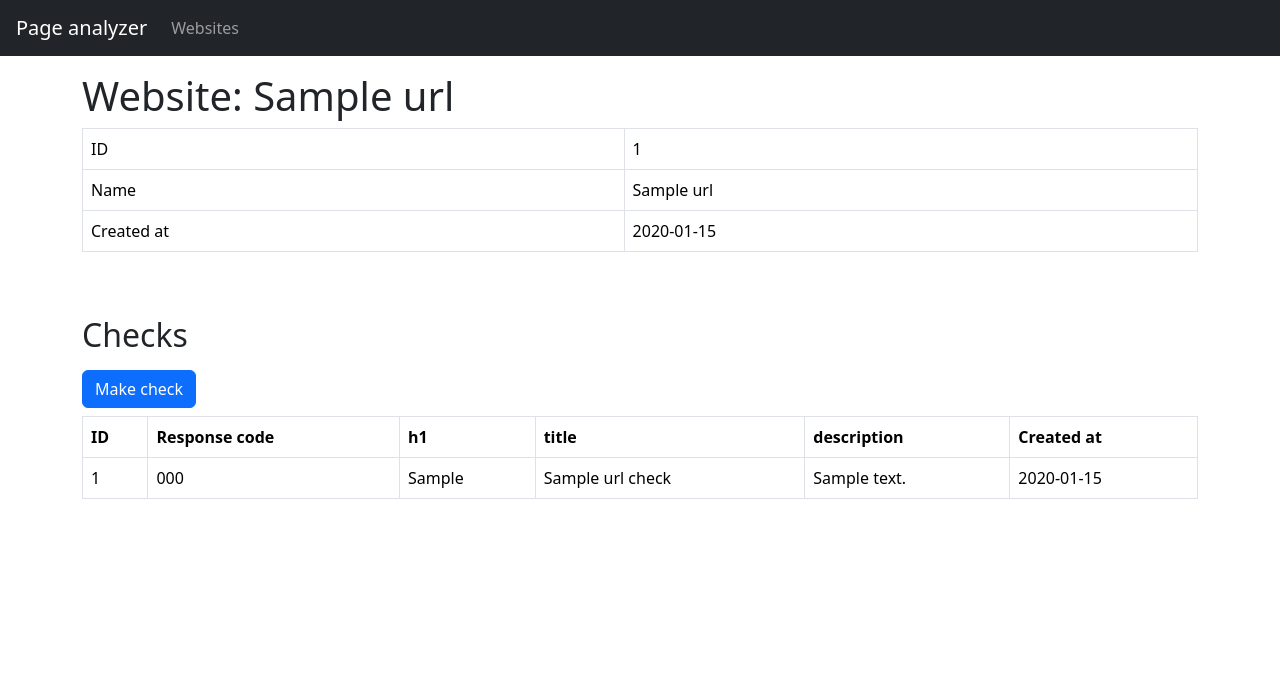
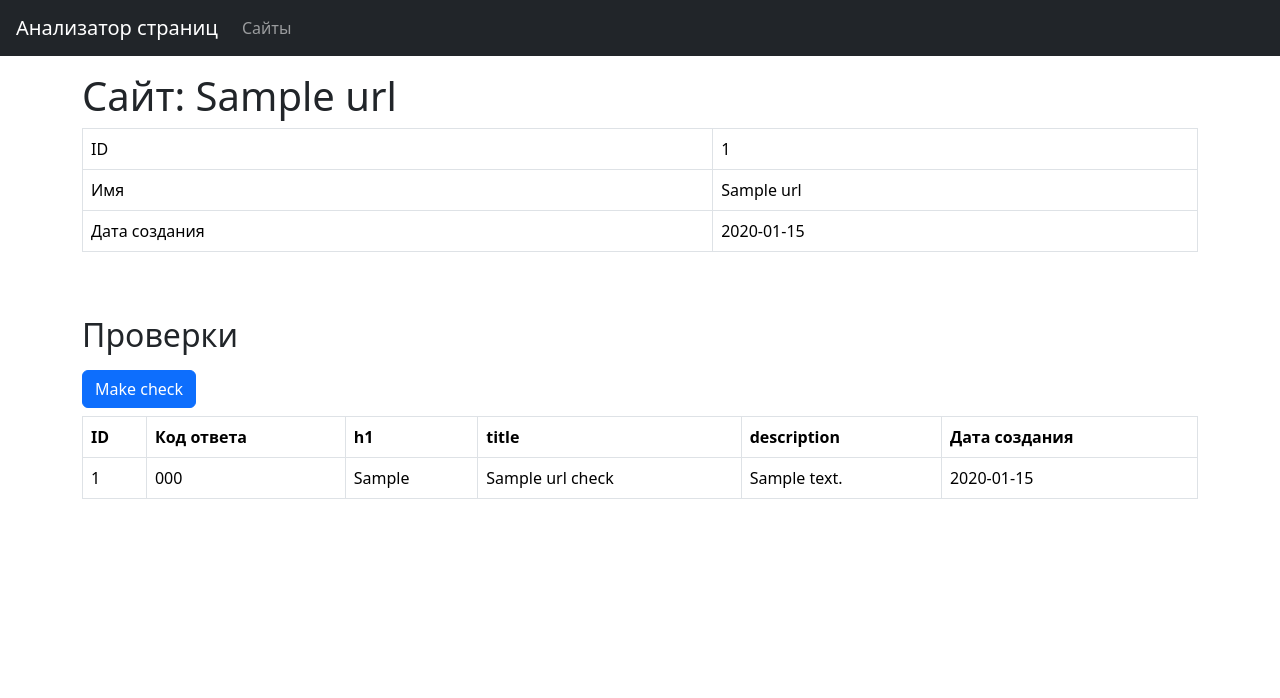
Before and after one commit to Alexey-Shepelev/python-project-83, a Flask app: page /urls/1 in a window 1280 px wide. Shown: the top 698 px of the page. Run offline with Flask 2, Linux system fonts and the light colour scheme; a database or web service that is not in the repository returns one stand-in record (values such as "Sample title"); some libraries are stand-ins or nearby versions.

Commit message:
Step 6. Translate to Russian.

```diff
--- a/page_analyzer/app.py
+++ b/page_analyzer/app.py
@@ -66,7 +66,7 @@ def add_url():
     url = take_domain(data['url'])
     if not validate(url) or len(url) > 255:
         messages = get_flashed_messages(with_categories=True)
-        flash('Incorrect URL', 'alert-danger')
+        flash('Некорректный URL', 'alert-danger')
         return render_template('index.html', messages=messages, url=url), 422
     try:
         with conn:
@@ -79,14 +79,14 @@ def add_url():
                     """,
                     {'name': url, 'created_at': datetime.now()})
                 id = curs.fetchone()[0]
-                flash('Website successfully added', 'alert-success')
+                flash('Страница успешно добавлена', 'alert-success')
                 return redirect(url_for('get_url', id=id))
     except psycopg2.errors.UniqueViolation:
         with conn:
             with conn.cursor() as curs:
                 curs.execute("SELECT id FROM urls WHERE name=(%s);", (url,))
                 id = curs.fetchone()[0]
-                flash('Website already exist', 'alert-info')
+                flash('Страница уже существует', 'alert-info')
                 return redirect(url_for('get_url', id=id))
 
 
@@ -154,9 +154,9 @@ def get_checks(id):
                         'created_at': datetime.now()
                     })
 
-                flash('Website successfully checked', 'alert-success')
+                flash('Страница успешно проверена', 'alert-success')
                 return redirect(url_for('get_url', id=id))
 
             except requests.exceptions.RequestException:
-                flash('An error occurred while checking', 'alert-danger')
+                flash('Произошла ошибка при проверке', 'alert-danger')
                 return redirect(url_for('get_url', id=id))
--- a/page_analyzer/templates/index.html
+++ b/page_analyzer/templates/index.html
@@ -5,19 +5,19 @@
     <meta name="viewport" content="width=device-width, initial-scale=1, shrink-to-fit=no">
     <meta name="description" content="Third project for Hexlet.io">
     <link href="https://cdn.jsdelivr.net/npm/bootstrap@5.3.0-alpha1/dist/css/bootstrap.min.css" rel="stylesheet" integrity="sha384-GLhlTQ8iRABdZLl6O3oVMWSktQOp6b7In1Zl3/Jr59b6EGGoI1aFkw7cmDA6j6gD" crossorigin="anonymous">
-    <title>Page analyzer</title>
+    <title>Анализатор страниц</title>
   </head>
   <body class="min-vh-100 d-flex flex-column">
   <header class="flex-shrink-0">
     <nav class="navbar navbar-expand-md navbar-dark bg-dark px-3">
-      <a class="navbar-brand" href="/">Page analyzer</a>
+      <a class="navbar-brand" href="/">Анализатор страниц</a>
       <button class="navbar-toggler" type="button" data-toggle="collapse" data-target="#navbarNav" aria-controls="navbarNav" aria-expanded="false" aria-label="Toggle navigation">
         <span class="navbar-toggler-icon"></span>
       </button>
       <div class="collapse navbar-collapse" id="navbarNav">
         <ul class="navbar-nav">
           <li class="nav-item">
-            <a class="nav-link" href="{{ url_for('get_urls') }}">Websites</a>
+            <a class="nav-link" href="{{ url_for('get_urls') }}">Сайты</a>
           </li>
         </ul>
       </div>
@@ -38,8 +38,8 @@
       <h1></h1>
       <div class="row">
         <div class="col-12 col-md-10 col-lg-8 mx-auto border rounded-3 bg-light p-5">
-          <h1 class="display-3">Page analyzer</h1>
-          <p class="lead">Free check websites for SEO suitability</p>
+          <h1 class="display-3">Анализатор страниц</h1>
+          <p class="lead">Бесплатно проверяйте сайты на SEO пригодность</p>
           <form action="{{ url_for('add_url') }}" method="post" class="d-flex justify-content-center">
             <input type="text" required name="url" placeholder="https://www.example.com" value="{{ url }}" class="form-control form-control-lg">
             <input type="submit" class="btn btn-primary btn-lg ms-3 px-5 text-uppercase mx-3" value="Check">
--- a/page_analyzer/templates/url.html
+++ b/page_analyzer/templates/url.html
@@ -1,6 +1,6 @@
 {% extends "index.html" %}
 {% block content %}
-<h1>Website: {{ site.name }}</h1>
+<h1>Сайт: {{ site.name }}</h1>
 <div class="table-responsive">
   <table class="table table-bordered table-hover text-nowrap" data-test="url">
     <tbody>
@@ -9,17 +9,17 @@
       <td>{{ site.id }}</td>
     </tr>
     <tr>
-      <td>Name</td>
+      <td>Имя</td>
       <td>{{ site.name }}</td>
     </tr>
     <tr>
-      <td>Created at</td>
+      <td>Дата создания</td>
       <td>{{ site.created_at.strftime('%Y-%m-%d') }}</td>
     </tr>
     </tbody>
   </table>
 </div>
-<h2 class="mt-5 mb-3">Checks</h2>
+<h2 class="mt-5 mb-3">Проверки</h2>
 <form method="post" action="{{ url_for('get_checks', id=site.id) }}">
   <input type="submit" class="btn btn-primary" value="Make check">
 </form>
@@ -28,11 +28,11 @@
     <tbody>
     <tr>
       <th>ID</th>
-      <th>Response code</th>
+      <th>Код ответа</th>
       <th>h1</th>
       <th>title</th>
       <th>description</th>
-      <th>Created at</th>
+      <th>Дата создания</th>
     </tr>
     {% for check in checks %}
     <tr>
```
Also changed, not shown: page_analyzer/templates/urls.html (+4 -4 lines).
